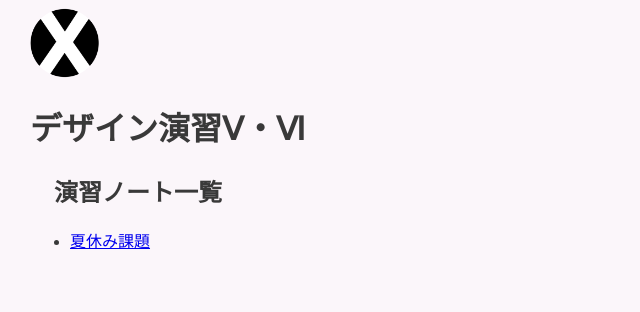
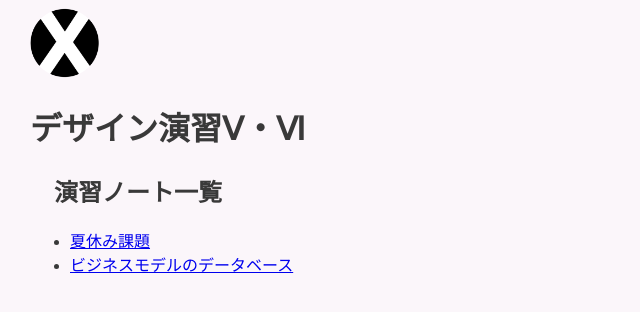
Before and after one commit to cst522/xbp, a plain HTML site: page de56/index.html in a window 1280 px wide. Shown: the whole page, without its empty margins (0-640 px from the left). Drawn offline with Linux system fonts and the light colour scheme.

Commit message:
20230930

```diff
--- a/de56/index.html
+++ b/de56/index.html
@@ -15,6 +15,7 @@
         <h2>演習ノート一覧</h2>
         <ul>
            <li><a href="../de56/iti.html">夏休み課題</a></li>
+           <li><a href="../de56/ni.html">ビジネスモデルのデータベース</a></li>
         </ul>
 
 
```
